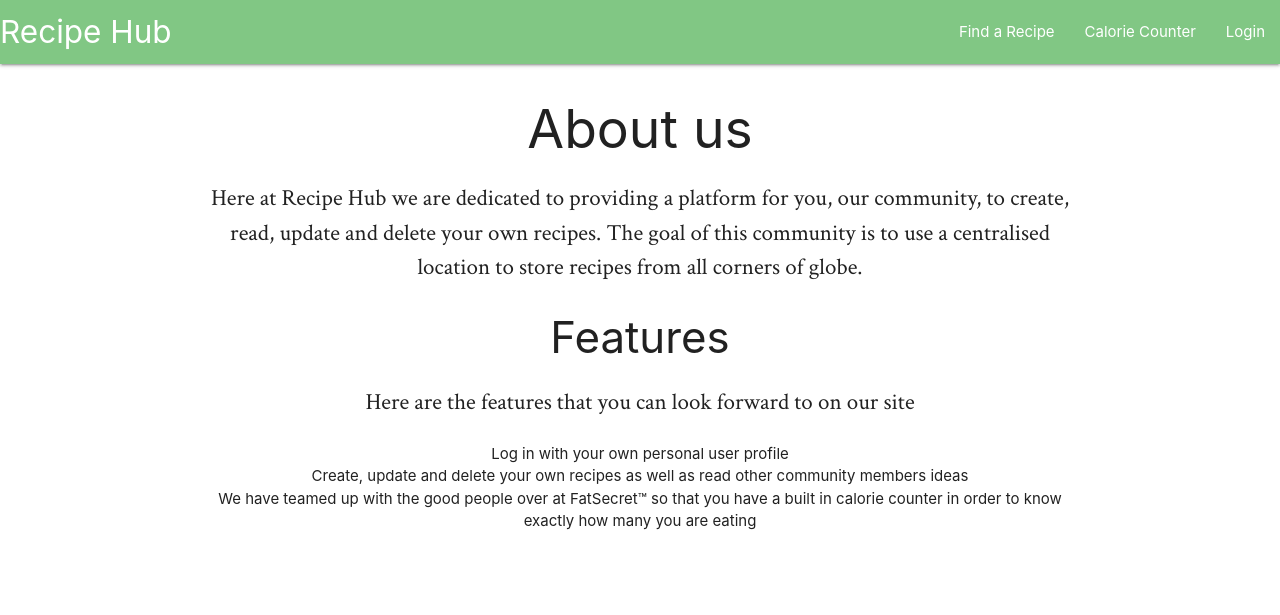
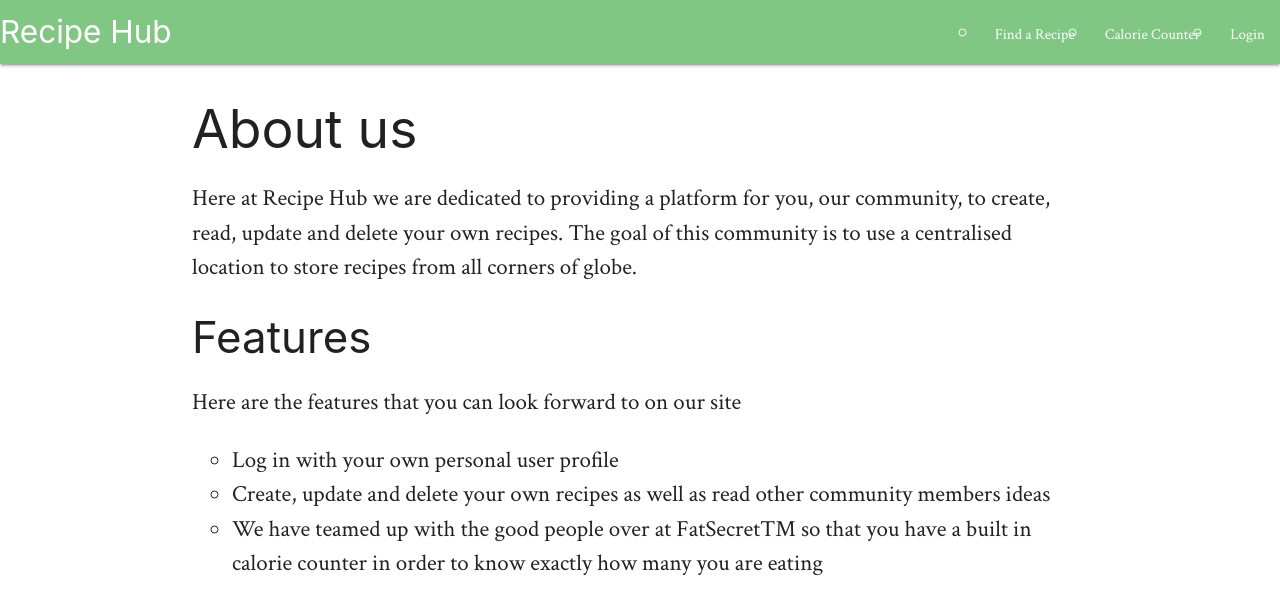
Before and after one commit to Didgerydont/data-centric-milestone-project, a Flask app: page / in a window 1280 px wide. Shown: the top 615 px of the page. Run offline with Flask 2, Linux system fonts and the light colour scheme; some libraries are stand-ins or nearby versions.

Commit message:
CSS changes dont seem to be taking effect

```diff
--- a/static/css/style.css
+++ b/static/css/style.css
@@ -9,10 +9,23 @@
 p{
     font-family: 'Crimson Text', serif;
     font-size: 23px;
+    text-align: left;
 }
 
+/* list items */
+ul > li {
+    list-style-type: circle !important;
+    text-align: left;
+    font-family: 'Crimson Text', serif;
+    font-size: 23px;
+}
 
 /*HEADERS*/
+
+.header-align{
+    text-align: left;
+}
+
 .collapsible-header{
     display: block;
     margin-left: auto;
--- a/templates/index.html
+++ b/templates/index.html
@@ -5,17 +5,17 @@
 </div>
 
 <div class="container">
-    <h2>About us</h2>
-    <p class="text">
+    <h2 class="header-align">About us</h2>
+    <p>
         Here at Recipe Hub we are dedicated to providing a platform for you, our community, to create, read, update and delete your own recipes.
         The goal of this community is to use a centralised location to store recipes from all corners of globe.
     </p>
 </div>
 
 <div class="container index-features">
-    <h3>Features</h3>
-    <p class="text">Here are the features that you can look forward to on our site</p>
-    <ul>
+    <h3 class="header-align">Features</h3>
+    <p>Here are the features that you can look forward to on our site</p>
+    <ul class="browser-default">
         <li>Log in with your own personal user profile</li>
         <li>Create, update and delete your own recipes as well as read other community members ideas</li>
         <li>We have teamed up with the good people over at FatSecret&trade; so that you have a built in calorie counter in order to know exactly how many you are eating</li>
```
Lines whose indentation alone changed are shown as unchanged.
